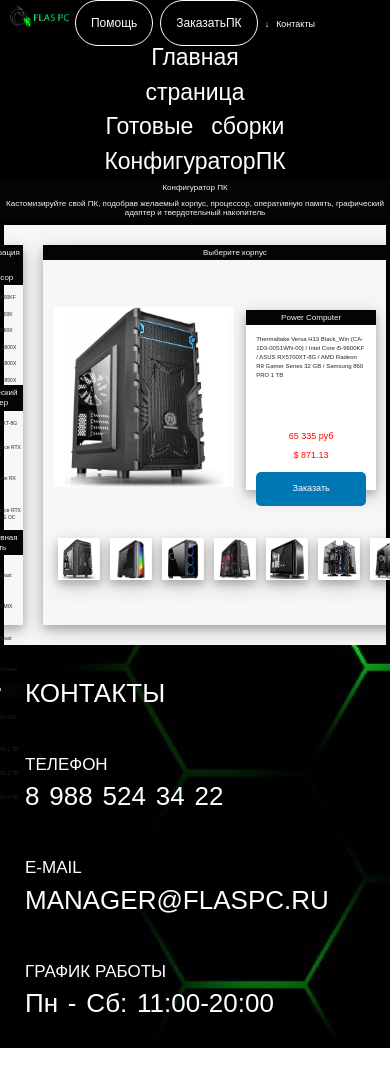
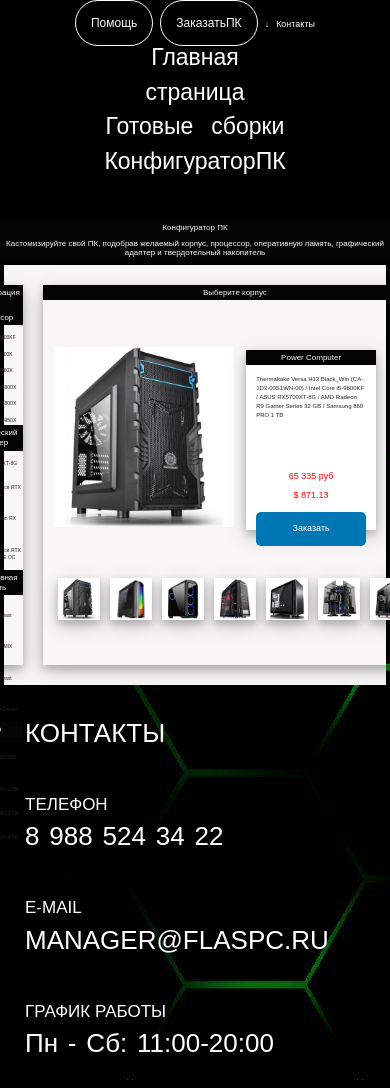
Before and after one commit to AndreyJew/sait, a plain HTML site: page amd.html in a window 390 px wide. Shown: the top 1088 px of the page. Before the commit the page ends 1048 px from the top, so only its background shows below. Drawn offline with nearby package versions, Linux system fonts and the light colour scheme; no server answers.

Commit message:
Add files via upload

```diff
--- a/dist/css/main.css
+++ b/dist/css/main.css
@@ -382,5 +382,14 @@ margin-right: 50%; }
 		position: absolute;
 		padding-left: 30px;
 	}
-
+  .k{
+		display: none;
+	}
+  #top-header{
+    position: relative;
+    top
+  }
+  .menu{
+    margin-bottom: 40px;
+  }
 }
```
